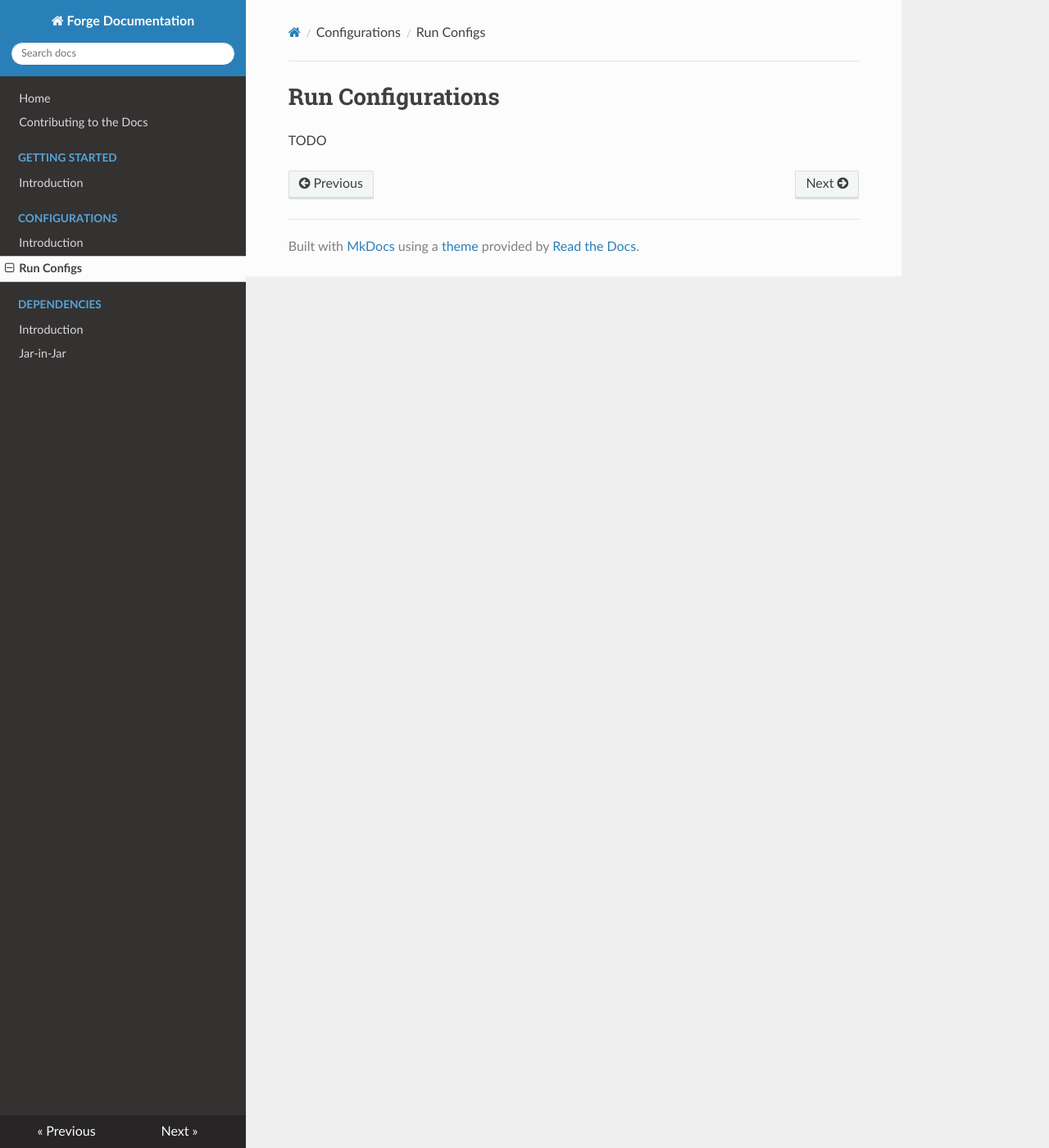
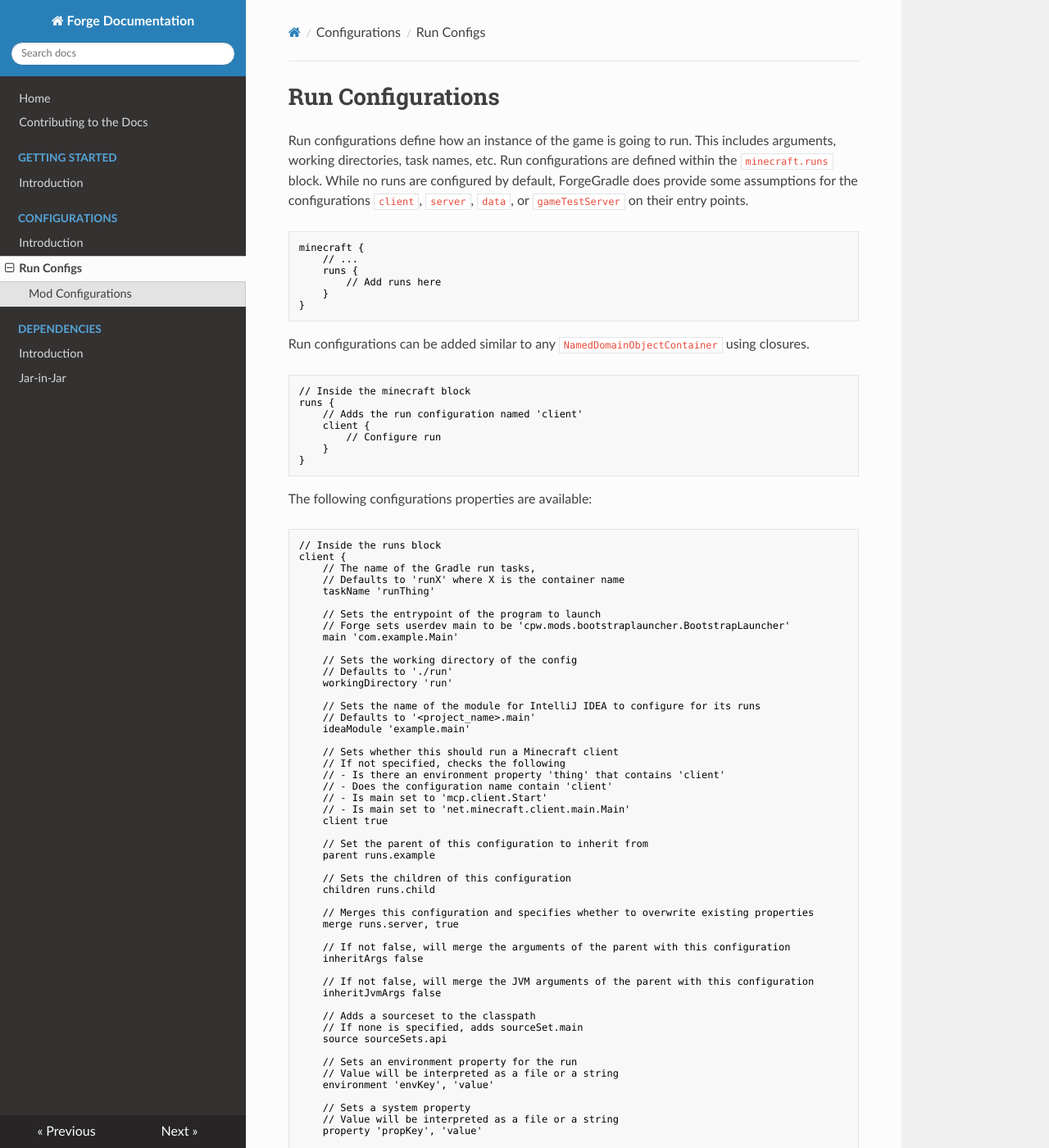
Before and after one commit to MinecraftForge/Documentation, an MkDocs documentation site: the page built from docs/configuration/runs.md, in a window 1280 px wide and 1400 px high. Shown: the whole window at 82% size. Built offline with MkDocs 1.6.1, drawn with Linux system fonts in a browser that asks for light colours; nearby versions of some CDN libraries; some of the changed text lies outside the part shown.

Commit message:
Add run configs

````diff
--- a/docs/configuration/runs.md
+++ b/docs/configuration/runs.md
@@ -1,4 +1,141 @@
 Run Configurations
 ==================
 
-TODO
+Run configurations define how an instance of the game is going to run. This includes arguments, working directories, task names, etc. Run configurations are defined within the `minecraft.runs` block. While no runs are configured by default, ForgeGradle does provide some assumptions for the configurations `client`, `server`, `data`, or `gameTestServer` on their entry points.
+
+```gradle
+minecraft {
+    // ...
+    runs {
+        // Add runs here
+    }
+}
+```
+
+Run configurations can be added similar to any `NamedDomainObjectContainer` using closures.
+
+```gradle
+// Inside the minecraft block
+runs {
+    // Adds the run configuration named 'client'
+    client {
+        // Configure run
+    }
+}
+```
+
+The following configurations properties are available:
+
+```gradle
+// Inside the runs block
+client {
+    // The name of the Gradle run tasks,
+    // Defaults to 'runX' where X is the container name
+    taskName 'runThing'
+
+    // Sets the entrypoint of the program to launch
+    // Forge sets userdev main to be 'cpw.mods.bootstraplauncher.BootstrapLauncher'
+    main 'com.example.Main'
+
+    // Sets the working directory of the config
+    // Defaults to './run'
+    workingDirectory 'run'
+
+    // Sets the name of the module for IntelliJ IDEA to configure for its runs
+    // Defaults to '<project_name>.main'
+    ideaModule 'example.main'
+
+    // Sets whether this should run a Minecraft client
+    // If not specified, checks the following
+    // - Is there an environment property 'thing' that contains 'client'
+    // - Does the configuration name contain 'client'
+    // - Is main set to 'mcp.client.Start'
+    // - Is main set to 'net.minecraft.client.main.Main'
+    client true
+
+    // Set the parent of this configuration to inherit from
+    parent runs.example
+
+    // Sets the children of this configuration
+    children runs.child
+
+    // Merges this configuration and specifies whether to overwrite existing properties
+    merge runs.server, true
+
+    // If not false, will merge the arguments of the parent with this configuration
+    inheritArgs false
+
+    // If not false, will merge the JVM arguments of the parent with this configuration
+    inheritJvmArgs false
+
+    // Adds a sourceset to the classpath
+    // If none is specified, adds sourceSet.main
+    source sourceSets.api
+
+    // Sets an environment property for the run
+    // Value will be interpreted as a file or a string
+    environment 'envKey', 'value'
+
+    // Sets a system property
+    // Value will be interpreted as a file or a string
+    property 'propKey', 'value'
+
+    // Sets an argument to be passed into the application
+    // Can specify multiple with 'args'
+    arg 'hello'
+
+    // Sets a JVM argument
+    // Can specify multiple with 'jvmArgs'
+    jvmArg '-Xmx2G'
+
+    // Sets a token
+    // Currently, the following tokens are being used:
+    // - runtime_classpath
+    // - minecraft_classpath
+    token 'tokenKey', 'value'
+
+    // Sets a token that's lazily initialized
+    // Should be used in most cases compared to 'token'
+    lazyToken('lazyTokenKey') {
+      'value'
+    }
+
+    // If not false, Gradle will stop once the process has finished
+    forceExit true
+
+    // If true, compile all projects instead of for the current task
+    // This is only used by IntelliJ IDEA
+    buildAllProjects false
+}
+```
+
+!!! tip
+    You can see a list of all configured userdev properties within the [MinecraftForge buildscript][buildscript].
+
+Mod Configurations
+------------------
+
+A mod in the current environment can be added using the `mods` block within a Run configuration. Mod blocks are also `NamedDomainObjectContainer`s.
+
+```gradle
+// Inside the runs block
+client {
+    // ...
+
+    mods {
+        // Configures the 'example' mod
+        example {
+            // Sets the location of the mod's classes
+            classes sourceSets.api.output
+
+            // Sets the location of the mod's resources
+            resources files('./my_resources')
+
+            // Add a source set to a mod's sources
+            source sourceSets.main
+        }
+    }
+}
+```
+
+[buildscript]: https://github.com/MinecraftForge/MinecraftForge/blob/d4836bc769da003528b6cebc7e677a5aa23a8228/build.gradle#L434-L470
````
